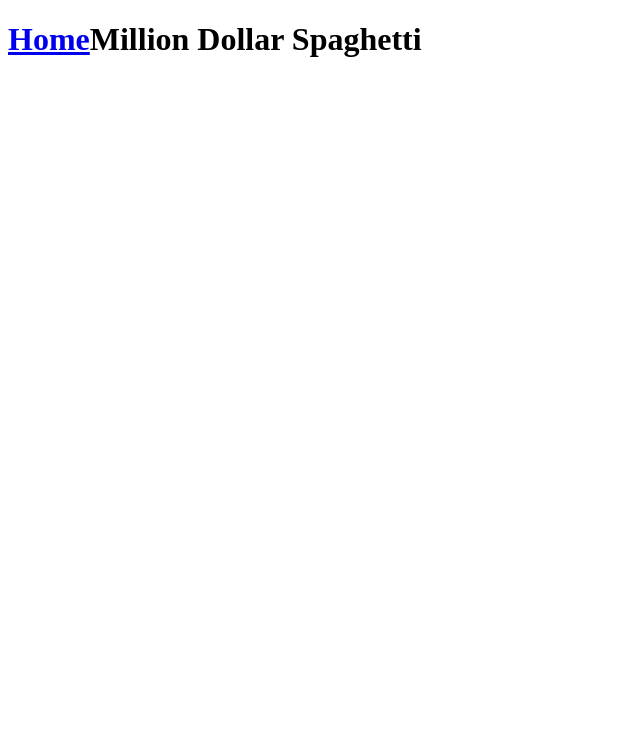
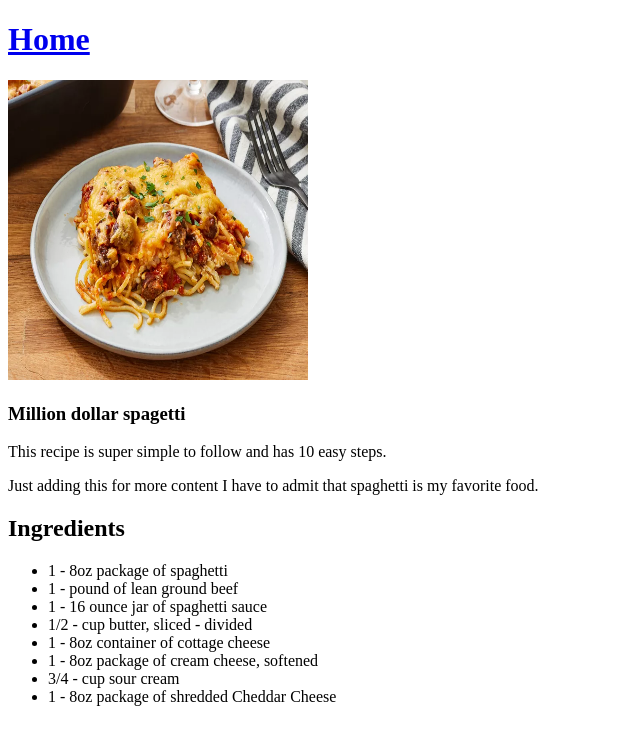
Before and after one commit to twenty8cows/odin-recipes, a plain HTML site: page recipes/spaghetti.html in a window 1280 px wide. Shown: the whole page, without its empty margins (0-640 px from the left). Drawn offline with Linux system fonts and the light colour scheme.

Commit message:
added some text and an ingredients list, still need to add steps

```diff
--- a/recipes/spaghetti.html
+++ b/recipes/spaghetti.html
@@ -6,6 +6,25 @@
     <title>Million Dollar Spaghetti</title>
 </head>
 <body>
-   <h1> <a href="../index.html">Home</a>Million Dollar Spaghetti</h1>
+   <h1> <a href="../index.html">Home</a></h1>
+   <div>
+
+   </div>
+   <img src="../images/Million_dollar_spaghetti.webp" alt="million dollar spagetti" height="300"
+   width="300">
+   <h3>Million dollar spagetti</h3>
+   <p>This recipe is super simple to follow and has 10 easy steps.</p>
+   <p>Just adding this for more content I have to admit that spaghetti is my favorite food.</p>
+   <h2>Ingredients</h2>
+   <ul>
+    <li>1 - 8oz package of spaghetti</li>
+    <li>1 - pound of lean ground beef</li>
+    <li>1 - 16 ounce jar of spaghetti sauce</li>
+    <li>1/2 - cup butter, sliced - divided</li>
+    <li>1 - 8oz container of cottage cheese</li>
+    <li>1 - 8oz package of cream cheese, softened</li>
+    <li>3/4 - cup sour cream</li>
+    <li>1 - 8oz package of shredded Cheddar Cheese</li>
+   </ul>
 </body>
 </html>
```
Also changed, not shown: index.html (+5 -1 lines), images/Million_dollar_spaghetti.webp (added).
